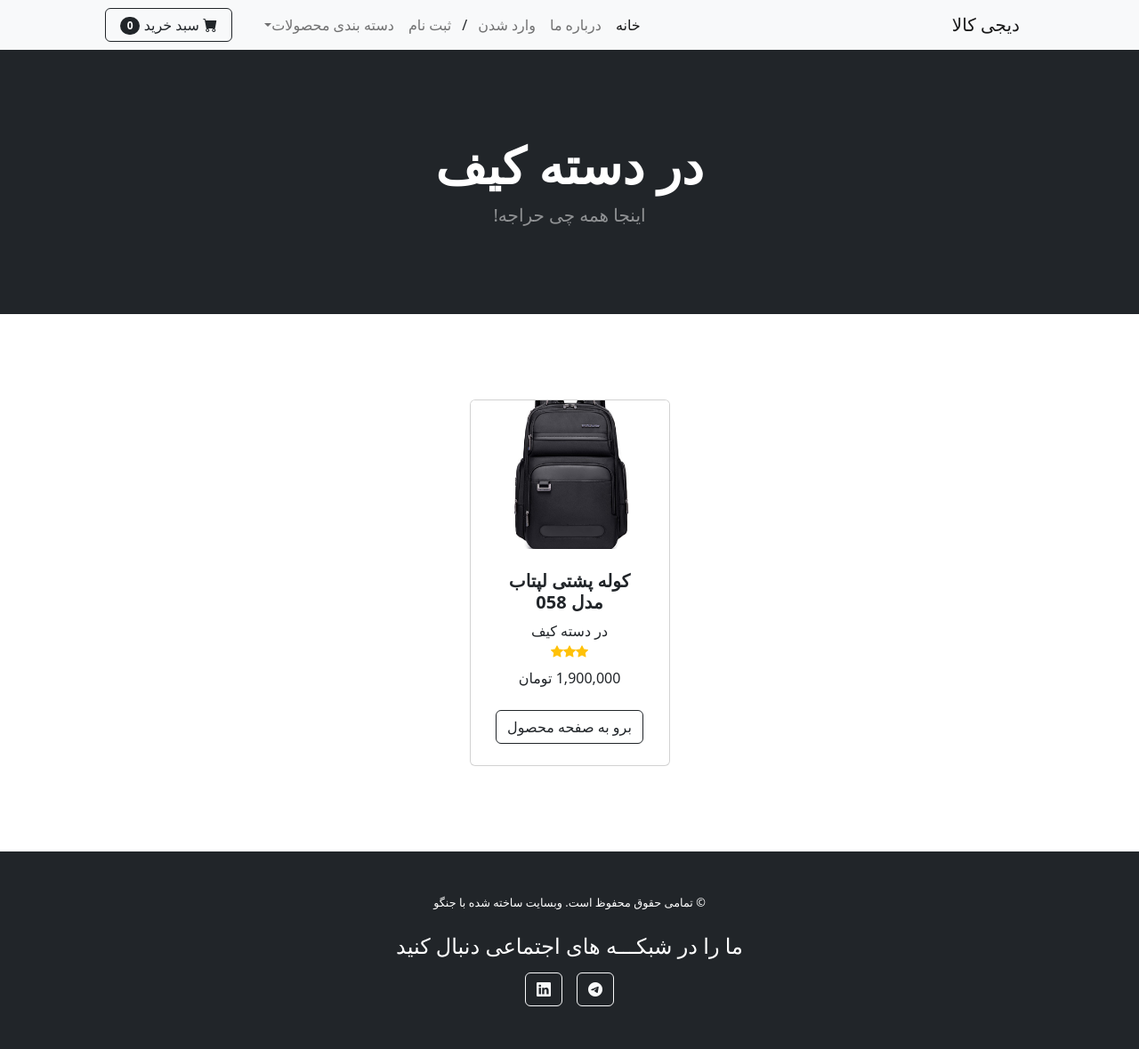
After one commit to Ftymusvy/digikala-site-django, a Django app: a page that uses digikala/shop/templates/navbar.html in a window 1280 px wide. The commit adds this page. Shown: the whole page at 89% size. Run offline with Django 5.2, Linux system fonts and the light colour scheme; data comes from the database, SQL or seed files in the repository; both versions use the stored data as it was after the commit; some libraries are stand-ins or nearby versions.

Commit message:
Product categories

```diff
--- /dev/null
+++ b/digikala/shop/templates/category.html
@@ -0,0 +1,62 @@
+{% extends "base.html" %}
+{% load static %}
+{% load humanize %}
+{% block content %}
+        <!-- Header-->
+        <header class="bg-dark py-5">
+            <div class="container px-4 px-lg-5 my-5">
+                <div class="text-center text-white">
+                    <h1 class="display-4 fw-bolder">در دسته  {{ category }}</h1>
+                    <p class="lead fw-normal text-white-50 mb-0">اینجا همه چی حراجه!</p>
+                </div>
+            </div>
+        </header>
+        <!-- Section-->
+        <section class="py-5">
+            <div class="container px-4 px-lg-5 mt-5">
+                <div class="row gx-4 gx-lg-5 row-cols-2 row-cols-md-3 row-cols-xl-4 justify-content-center">
+
+                    {% for item in products %}
+                        <div class="col mb-5">
+                            <div class="card h-100">
+                                {% if item.is_sale %}
+                                    <div class="badge bg-dark text-white position-absolute" style="top: 0.5rem; right: 0.5rem">تخفیف ویژه</div>
+                                {% endif %}
+                                <!-- Product image-->
+                                <img class="card-img-top" src="{{ item.picture.url }}" alt="..." />
+                                <!-- Product details-->
+                                <div class="card-body p-4">
+                                    <div class="text-center">
+                                        <!-- Product name-->
+                                        <h5 class="fw-bolder">{{ item.name }}</h5>
+                                        <!-- Product price-->
+                                        در دسته {{ item.category }} <br>
+                                        <div class="d-flex justify-content-center small text-warning mb-2">
+                                            {% with ''|center:item.star as range %}
+                                                {% for _ in range %}
+                                                    <div class="bi-star-fill"></div>
+                                                {% endfor %}
+                                            {% endwith %}
+                                        </div>
+                                        {% if item.is_sale and item.sale_price > 0 %}
+                                            <strike>{{ item.price | intcomma }} تومان</strike><br>
+                                            {{ item.sale_price | intcomma }} تومان
+                                        {% else %}
+                                            {{ item.price | intcomma }} تومان
+                                        {% endif %}
+                                    </div>
+                                </div>
+                                <!-- Product actions-->
+                                <div class="card-footer p-4 pt-0 border-top-0 bg-transparent">
+                                    <div class="text-center"><a class="btn btn-outline-dark mt-auto" href="{% url 'product' item.id %}">برو به صفحه محصول</a></div>
+                                </div>
+                            </div>
+                        </div>
+                    {% endfor %}
+
+
+                    </div>
+                </div>
+            </div>
+        </section>
+{% endblock %}
--- a/digikala/shop/templates/navbar.html
+++ b/digikala/shop/templates/navbar.html
@@ -17,12 +17,18 @@
                  </li>
                 {% endif %}
                  <li class="nav-item dropdown">
-                    <a class="nav-link dropdown-toggle" id="navbarDropdown" href="#" role="button" data-bs-toggle="dropdown" aria-expanded="false">فروشگاه</a>
+                    <a class="nav-link dropdown-toggle" id="navbarDropdown" href="{% url 'home' %}" role="button" data-bs-toggle="dropdown" aria-expanded="false">دسته بندی محصولات</a>
                     <ul class="dropdown-menu" aria-labelledby="navbarDropdown">
-                        <li><a class="dropdown-item" href="#!">همه محصولات</a></li>
+                        <li><a class="dropdown-item" href="{% url 'home' %}">همه محصولات</a></li>
                         <li><hr class="dropdown-divider" /></li>
-                        <li><a class="dropdown-item" href="#!">محصولات پربازدید</a></li>
-                        <li><a class="dropdown-item" href="#!">محصولات جدید</a></li>
+                        <li><a class="dropdown-item" href="{% url 'category' 'دوربین' %}">دوربین</a></li>
+                        <li><a class="dropdown-item" href="{% url 'category' 'لپتاپ' %}">لپتاپ</a></li>
+                        <li><a class="dropdown-item" href="{% url 'category' 'موبایل' %}">موبایل</a></li>
+                        <li><a class="dropdown-item" href="{% url 'category' 'کیف' %}">کیف</a></li>
+                        <li><a class="dropdown-item" href="{% url 'category' 'فضای-دخیره-سازی' %}">فضای دخیره سازی</a></li>
+                        <li><a class="dropdown-item" href="{% url 'category' 'ساعت-هوشمند' %}">ساعت هوشمند</a></li>
+                        <li><a class="dropdown-item" href="{% url 'category' 'مودم' %}">مودم</a></li>
+                        <li><a class="dropdown-item" href="{% url 'category' 'هدفون-و-هندزفری' %}">هدفون و هندزفری</a></li>
                     </ul>
                 </li>
             </ul>
--- a/digikala/shop/urls.py
+++ b/digikala/shop/urls.py
@@ -9,4 +9,6 @@ urlpatterns = [
     path('logout/' , views.logout_user , name="logout"),
     path('signup/' , views.signup_user , name = "signup"),
     path('product/<int:pk>' , views.product , name = "product"),#بعد پروداکت یک متغیر عددی قرار داده شود که این مسیر فراخوانی شود
+
+    path('category/<str:cat>' , views.category , name = "category"),#میخواهیم اسم رشته را بفرستد پس از str استفاده میکنیم
 ]
--- a/digikala/shop/views.py
+++ b/digikala/shop/views.py
@@ -1,6 +1,6 @@
 from django.shortcuts import render, redirect
 # باید در ابتدا لیست محصولاتمان را بگیریم
-from .models import Product
+from .models import Product , Category
 from django.contrib.auth import authenticate , login , logout
 from django.contrib import messages
 from django.contrib.auth.models import User
@@ -74,3 +74,14 @@ def signup_user(request):
 def product(request, pk): #pk: product key
     product = Product.objects.get(id=pk)  #ینی محصولی را پیداکن که ای دی اون برابر  pk محصولی است که کاربر وارد کرده
     return render(request , 'product.html' , {'product' : product})
+
+
+def category(request,cat):
+    cat = cat.replace("-"," ")#به جای فاصله بین کلمات از خط استفاده کند
+    try:
+      category = Category.objects.get(name = cat)
+      products = Product.objects.filter(category = category)
+      return render(request , 'category.html' , {'products' : products , "category": category})
+    except:
+      messages.success(request , ('دسته بندی وجود ندارد'))
+      return redirect("home")
```
Also changed, not shown: digikala/db.sqlite3, digikala/media/upload/product/Screenshot_2024-08-15_155727.png (added), digikala/media/upload/product/Screenshot_2024-08-15_155805.png (added), digikala/media/upload/product/Screenshot_2024-08-15_155834.png (added), digikala/media/upload/product/Screenshot_2024-08-15_160347.png (added).
